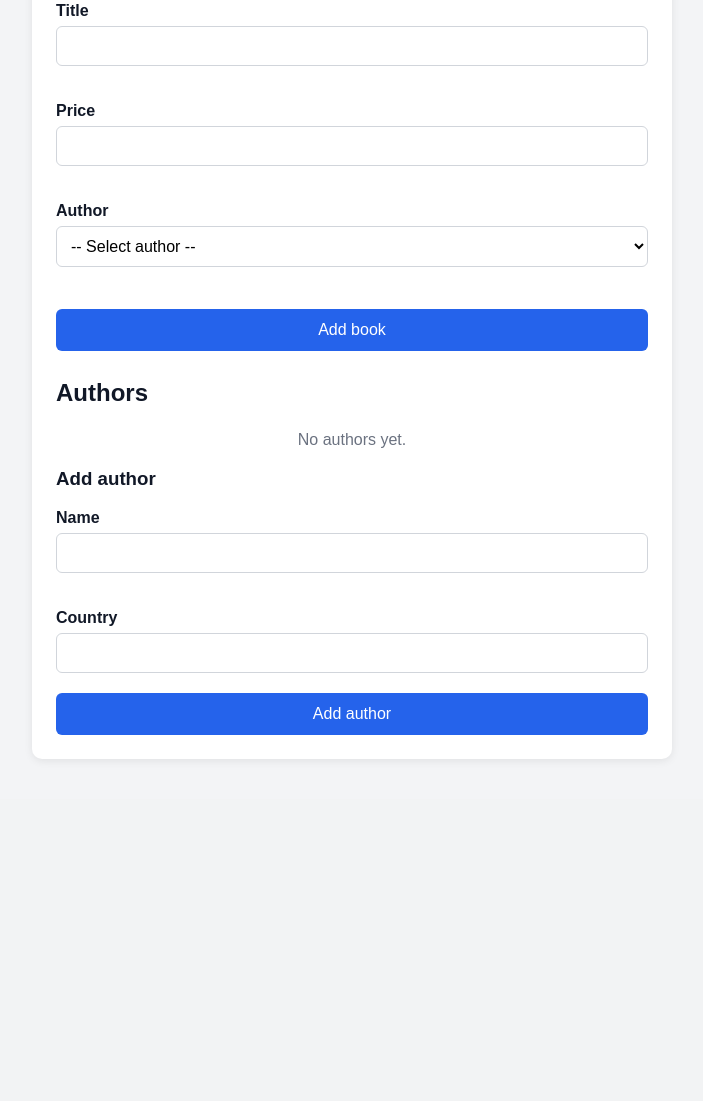
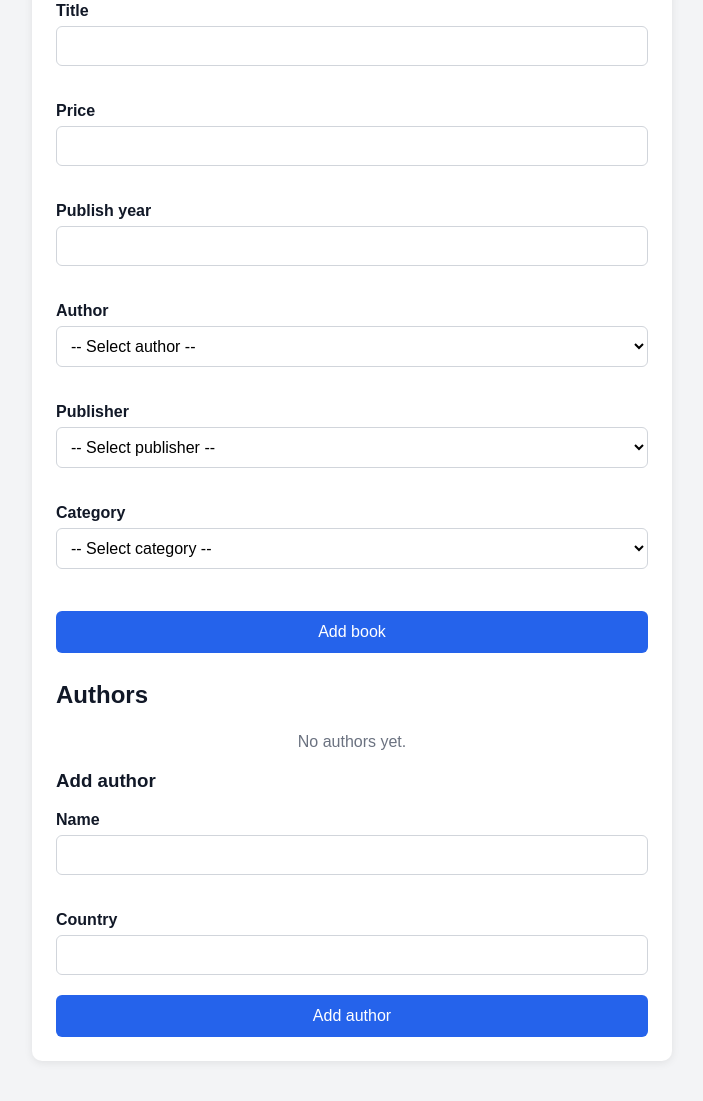
Before and after one commit to MaZeeN-77/lab4_2304122, a Flask app: page /library in a window 1280 px wide. Shown: the part 297-1398 px from the top of the page, without its empty margins (288-991 px from the left). Before the commit the page ends 1056 px from the top, so only its background shows below. Run offline with Flask 3, Linux system fonts and the light colour scheme; data that the repository does not hold is empty.

Commit message:
Add publisher, category and year to Add book form, restore DROP in DDL

```diff
--- a/website/app.py
+++ b/website/app.py
@@ -22,6 +22,10 @@ def render_library(author_form=None, author_errors=None, book_form=None, book_er
         cursor = conn.cursor()
         cursor.execute("SELECT author_id, name, country FROM AUTHOR ORDER BY author_id")
         authors = cursor.fetchall()
+        cursor.execute("SELECT publisher_id, name FROM PUBLISHER ORDER BY name")
+        publishers = cursor.fetchall()
+        cursor.execute("SELECT category_id, name FROM CATEGORY ORDER BY name")
+        categories = cursor.fetchall()
         cursor.execute("SELECT book_id, title, price, author_id FROM BOOK ORDER BY book_id")
         books = cursor.fetchall()
     finally:
@@ -30,6 +34,8 @@ def render_library(author_form=None, author_errors=None, book_form=None, book_er
     return render_template(
         "library.html",
         authors=authors,
+        publishers=publishers,
+        categories=categories,
         books=books,
         author_form=author_form or {},
         author_errors=author_errors or {},
@@ -79,9 +85,14 @@ def add_author():
 def add_book():
     title = request.form.get("title", "").strip()
     price = request.form.get("price", "").strip()
+    year = request.form.get("publish_year", "").strip()
     author_id = request.form.get("author_id", "").strip()
+    publisher_id = request.form.get("publisher_id", "").strip()
+    category_id = request.form.get("category_id", "").strip()
 
-    form = {"title": title, "price": price, "author_id": author_id}
+    form = {"title": title, "price": price, "publish_year": year,
+            "author_id": author_id, "publisher_id": publisher_id,
+            "category_id": category_id}
     errors = {}
 
     if not title:
@@ -98,8 +109,17 @@ def add_book():
         except ValueError:
             errors["price"] = "Price must be a number"
 
+    if not year:
+        errors["publish_year"] = "Year is required"
+    elif not year.isdigit():
+        errors["publish_year"] = "Year must be a number"
+
     if not author_id:
         errors["author_id"] = "Author is required"
+    if not publisher_id:
+        errors["publisher_id"] = "Publisher is required"
+    if not category_id:
+        errors["category_id"] = "Category is required"
 
     if errors:
         return render_library(book_form=form, book_errors=errors)
@@ -108,8 +128,9 @@ def add_book():
     try:
         cursor = conn.cursor()
         cursor.execute(
-            "INSERT INTO BOOK (title, price, author_id) VALUES (?, ?, ?)",
-            (title, price, int(author_id)),
+            "INSERT INTO BOOK (title, price, publish_year, author_id, publisher_id, category_id) "
+            "VALUES (?, ?, ?, ?, ?, ?)",
+            (title, price, int(year), int(author_id), int(publisher_id), int(category_id)),
         )
         conn.commit()
     finally:
--- a/website/templates/library.html
+++ b/website/templates/library.html
@@ -56,6 +56,10 @@
         <input type="text" id="book-price" name="price" value="{{ book_form.price or '' }}">
         <div class="error">{{ book_errors.price or '' }}</div>
 
+        <label for="book-year">Publish year</label>
+        <input type="text" id="book-year" name="publish_year" value="{{ book_form.publish_year or '' }}">
+        <div class="error">{{ book_errors.publish_year or '' }}</div>
+
         <label for="book-author">Author</label>
         <select id="book-author" name="author_id">
             <option value="">-- Select author --</option>
@@ -64,6 +68,24 @@
             {% endfor %}
         </select>
         <div class="error">{{ book_errors.author_id or '' }}</div>
+
+        <label for="book-publisher">Publisher</label>
+        <select id="book-publisher" name="publisher_id">
+            <option value="">-- Select publisher --</option>
+            {% for p in publishers %}
+            <option value="{{ p.publisher_id }}" {% if book_form.publisher_id == p.publisher_id|string %}selected{% endif %}>{{ p.name }}</option>
+            {% endfor %}
+        </select>
+        <div class="error">{{ book_errors.publisher_id or '' }}</div>
+
+        <label for="book-category">Category</label>
+        <select id="book-category" name="category_id">
+            <option value="">-- Select category --</option>
+            {% for c in categories %}
+            <option value="{{ c.category_id }}" {% if book_form.category_id == c.category_id|string %}selected{% endif %}>{{ c.name }}</option>
+            {% endfor %}
+        </select>
+        <div class="error">{{ book_errors.category_id or '' }}</div>
 
         <button type="submit">Add book</button>
     </form>
```
Also changed, not shown: problem2_DDL.sql (+7 -0 lines).
